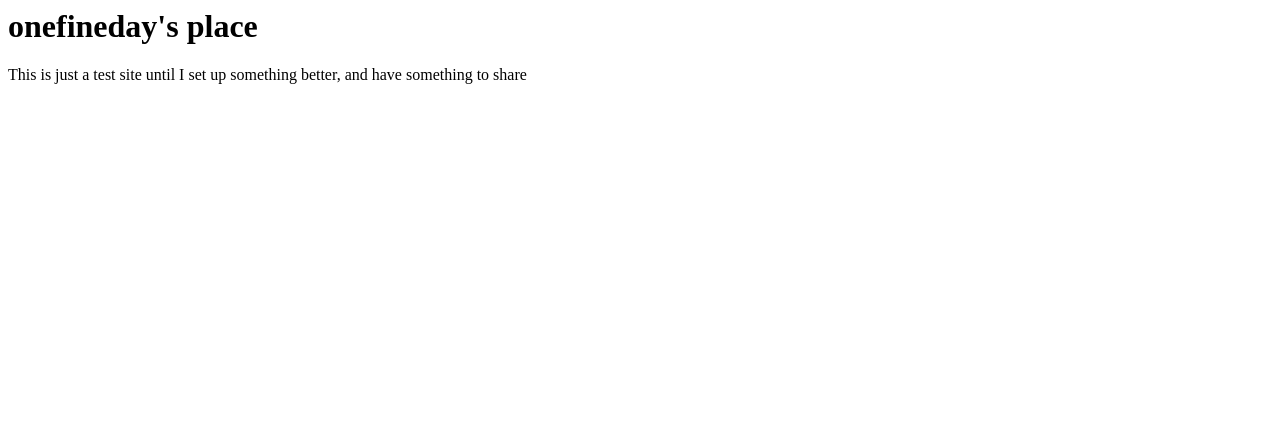
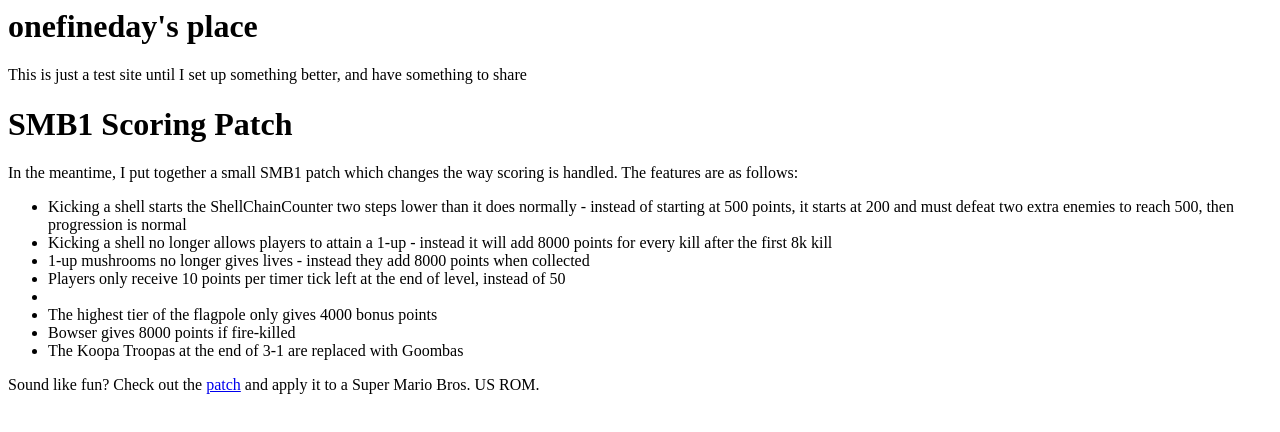
Before and after one commit to blocky-games-studio/site, a plain HTML site: page index.html in a window 1280 px wide. Drawn offline with Linux system fonts and the light colour scheme.

Commit message:
Update index.html

```diff
--- a/index.html
+++ b/index.html
@@ -1,3 +1,19 @@
 <h1>onefineday's place</h1>
 
 <p>This is just a test site until I set up something better, and have something to share</p>
+
+<h1>SMB1 Scoring Patch</h1>
+
+<p>In the meantime, I put together a small SMB1 patch which changes the way scoring is handled. The features are as follows:</p>
+
+<ul>
+  <li>Kicking a shell starts the ShellChainCounter two steps lower than it does normally - instead of starting at 500 points, it starts at 200 and must defeat two extra enemies to reach 500, then progression is normal</li>
+  <li>Kicking a shell no longer allows players to attain a 1-up - instead it will add 8000 points for every kill after the first 8k kill</li>
+  <li>1-up mushrooms no longer gives lives - instead they add 8000 points when collected</li>
+  <li>Players only receive 10 points per timer tick left at the end of level, instead of 50<li>
+  <li>The highest tier of the flagpole only gives 4000 bonus points</li>
+  <li>Bowser gives 8000 points if fire-killed</li>
+  <li>The Koopa Troopas at the end of 3-1 are replaced with Goombas</li>
+</ul>
+
+<p>Sound like fun? Check out the <a href="smbscore.ips">patch</a> and apply it to a Super Mario Bros. US ROM.</p>
```
